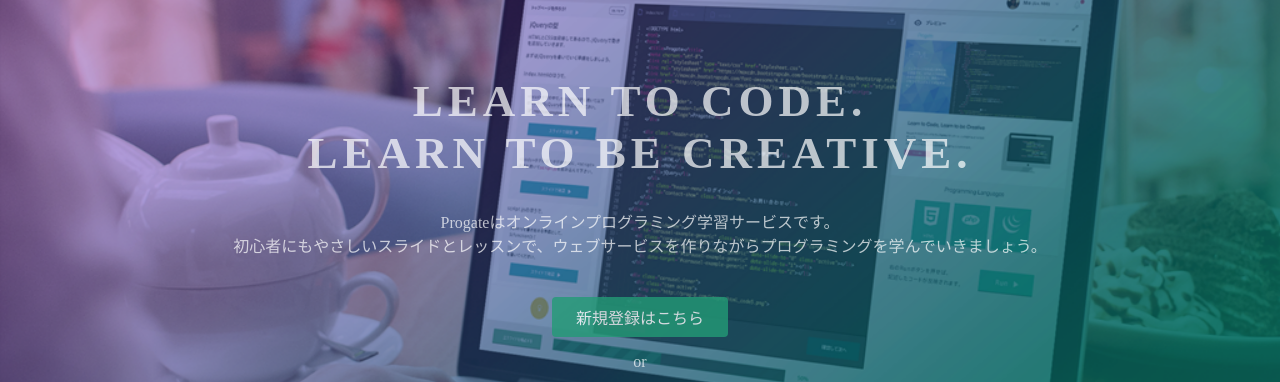
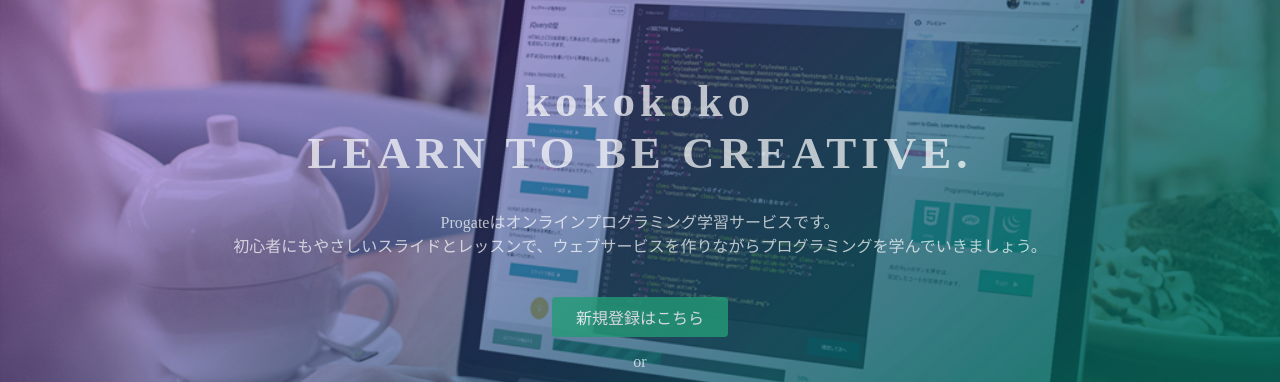
Before and after one commit to kohei-kawase/kokoko, a plain HTML site: page index.html in a window 1280 px wide. Shown: the part 135-517 px from the top of the page. Drawn offline with Linux system fonts and the light colour scheme.

Commit message:
Update index.html

```diff
--- a/index.html
+++ b/index.html
@@ -23,7 +23,7 @@
   </header>
   <div class="top-wrapper">
     <div class="container">
-      <h1>LEARN TO CODE.<br>LEARN TO BE CREATIVE.</h1>
+      <h1>kokokoko<br>LEARN TO BE CREATIVE.</h1>
       <p>Progateはオンラインプログラミング学習サービスです。<br>初心者にもやさしいスライドとレッスンで、ウェブサービスを作りながらプログラミングを学んでいきましょう。</p>
       <div class="btn-wrapper">
         <a href="#" class="btn signup">新規登録はこちら</a>
```
